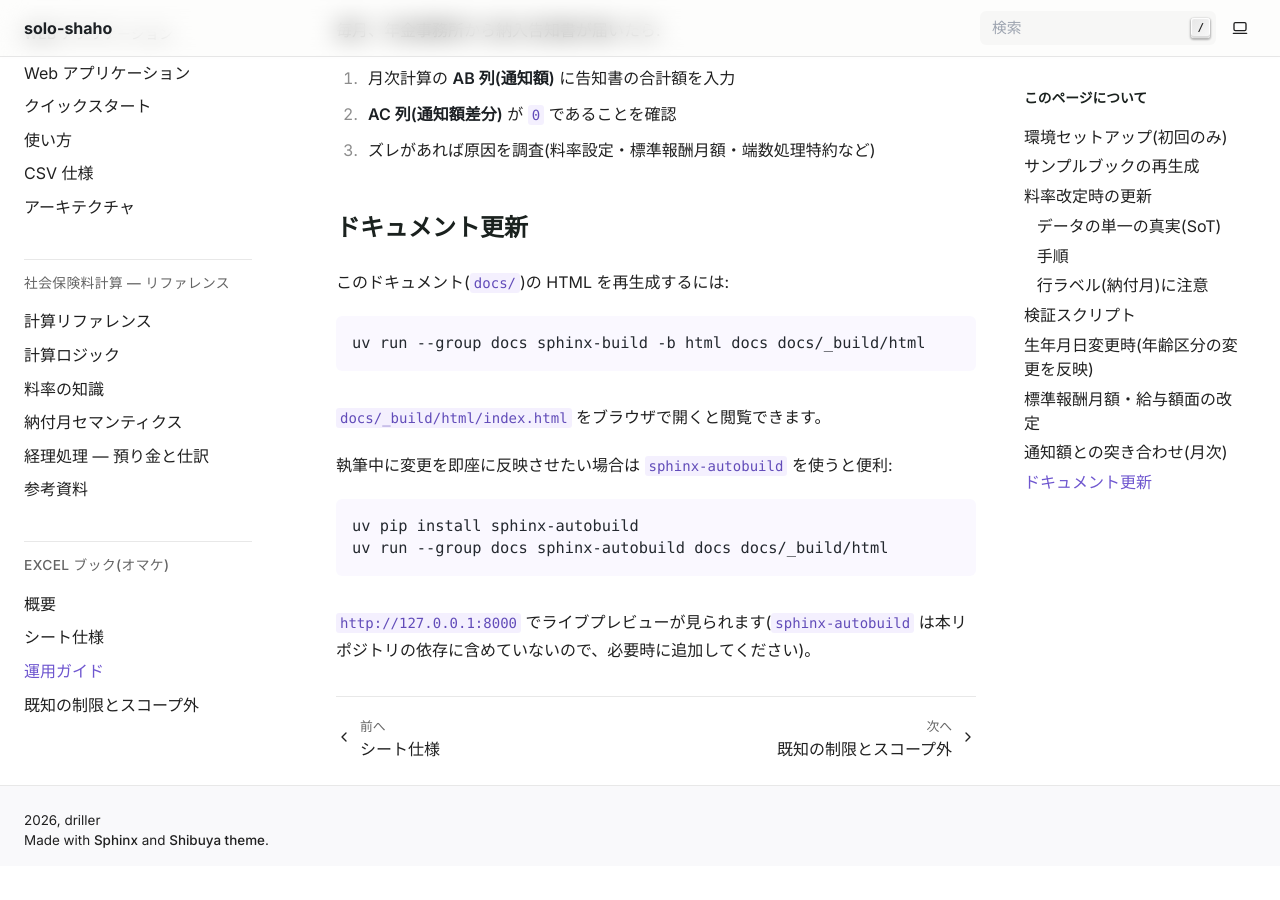
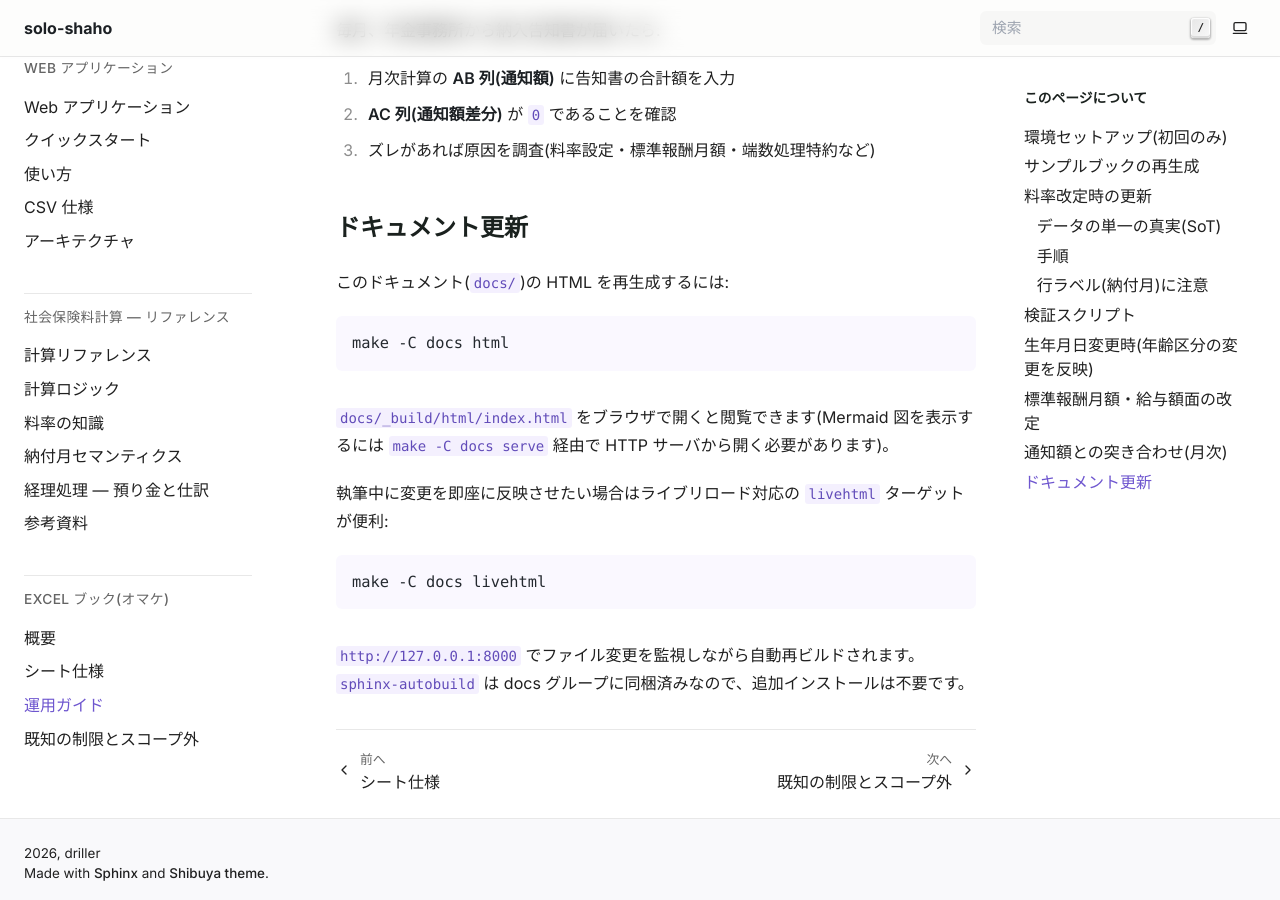
Before and after one commit to drillan/solo-shaho, a Sphinx documentation site: the page built from docs/excel/operation.md, in a window 1280 px wide and 900 px high, scrolled down 3838 px. Built offline with Sphinx 7.4.7, drawn with Linux system fonts in a browser that asks for light colours; before the commit the page ends 4704 px from its top, so only the background shows below that; some of the changed text lies outside the part shown.

Commit message:
docs: address PR #4 review findings (excluding backward-compat items)
hachimoku レビューで検出された 6 件の品質指摘に対応。後方互換性関連
(Python 3.13 アップグレード、ファイル/URL リネーム等)は既存ユーザが
いないため対応スキップ。

修正内容:
- pyproject.toml: description が「マイクロ法人・個人事業主向け」のまま
  だったので、README/docs と整合する「マイクロ法人(1 人法人)向け 社会
  保険(協会けんぽ + 厚生年金)月次計算ツール」に修正
- docs/conf.py: 末尾改行欠落(POSIX 慣習違反、git diff ノイズ源)を解消
- docs/excel/operation.md:12 依存列挙を更新(furo 時代の openpyxl・
  sphinx・myst-parser のみ → shibuya・sphinx-oceanid・sphinx-autobuild
  も追加列挙)
- docs/excel/operation.md:36,76 旧パス `docs/rates.md` を移動後パス
  `docs/reference/rates.md` に修正(2 箇所)
- docs/excel/operation.md:144-151 sphinx-autobuild の手動インストール
  手順を削除し、docs グループに同梱済み + `make -C docs livehtml` に
  案内変更

Co-Authored-By: Claude Opus 4.7 (1M context) <noreply@anthropic.com>

````diff
--- a/docs/excel/operation.md
+++ b/docs/excel/operation.md
@@ -9,7 +9,7 @@
 uv sync --group docs
 ```
 
-これで `.venv` が作成され、openpyxl・sphinx・myst-parser がインストールされます。
+これで `.venv` が作成され、openpyxl(本体)、および docs グループとして sphinx・myst-parser・shibuya・sphinx-oceanid・sphinx-autobuild がインストールされます。
 
 ## サンプルブックの再生成
 
@@ -136,16 +136,15 @@ uv run scripts/verify_payroll.py
 このドキュメント(`docs/`)の HTML を再生成するには:
 
 ```{code-block} bash
-uv run --group docs sphinx-build -b html docs docs/_build/html
+make -C docs html
 ```
 
-`docs/_build/html/index.html` をブラウザで開くと閲覧できます。
+`docs/_build/html/index.html` をブラウザで開くと閲覧できます(Mermaid 図を表示するには `make -C docs serve` 経由で HTTP サーバから開く必要があります)。
 
-執筆中に変更を即座に反映させたい場合は `sphinx-autobuild` を使うと便利:
+執筆中に変更を即座に反映させたい場合はライブリロード対応の `livehtml` ターゲットが便利:
 
 ```{code-block} bash
-uv pip install sphinx-autobuild
-uv run --group docs sphinx-autobuild docs docs/_build/html
+make -C docs livehtml
 ```
 
-`http://127.0.0.1:8000` でライブプレビューが見られます(`sphinx-autobuild` は本リポジトリの依存に含めていないので、必要時に追加してください)。
+`http://127.0.0.1:8000` でファイル変更を監視しながら自動再ビルドされます。`sphinx-autobuild` は docs グループに同梱済みなので、追加インストールは不要です。
--- a/pyproject.toml
+++ b/pyproject.toml
@@ -1,7 +1,7 @@
 [project]
 name = "solo-shaho"
 version = "0.1.0"
-description = "マイクロ法人・個人事業主向け 社会保険料の月次計算ブック (給与計算.xlsx) のジェネレータと仕様書"
+description = "マイクロ法人(1 人法人)向け 社会保険(協会けんぽ + 厚生年金)月次計算ツール (Web アプリ + 給与計算.xlsx ジェネレータ + 仕様書)"
 requires-python = ">=3.13"
 dependencies = [
     "openpyxl>=3.1",
````
Also changed, not shown: other parts of docs/excel/operation.md (+2 -2 lines), docs/conf.py (line endings or trailing spaces).
